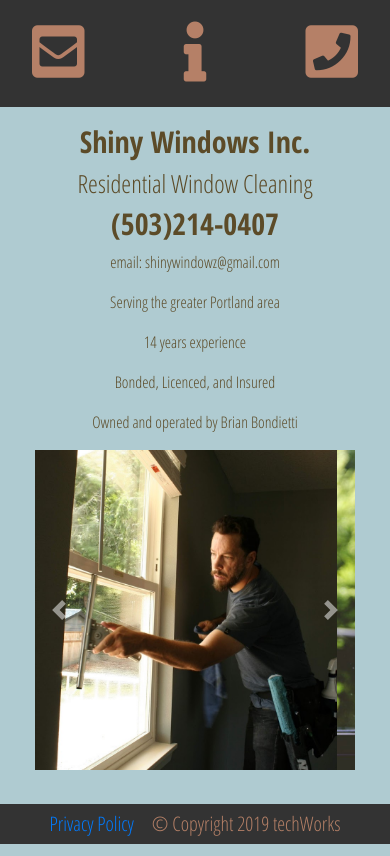
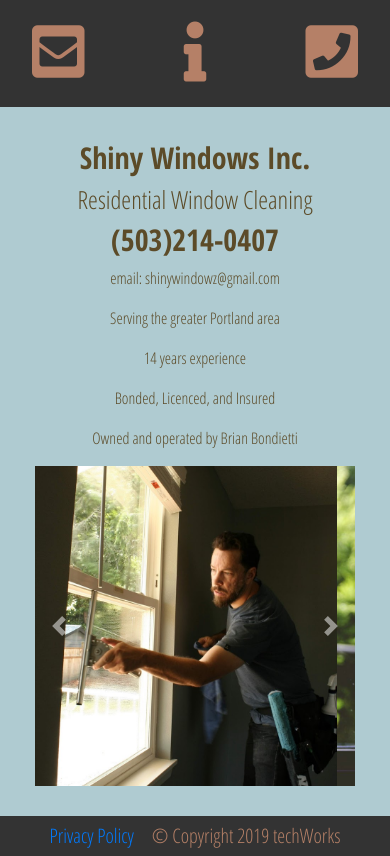
Before and after one commit to sailorpunk/shinyWindows, a plain HTML site: page index.html in a window 390 px wide. Drawn offline with Linux system fonts and the light colour scheme.

Commit message:
finished

```diff
--- a/css/styles.css
+++ b/css/styles.css
@@ -169,7 +169,7 @@ body {
 
   .info-row {
     text-align: center;
-    margin-top: 120px;
+    margin-top: 140px;
   }
 
   .slider {
```
Also changed, not shown: about.html (+2 -2 lines), index.html (+1 -3 lines), privacy.html (+2 -2 lines).
